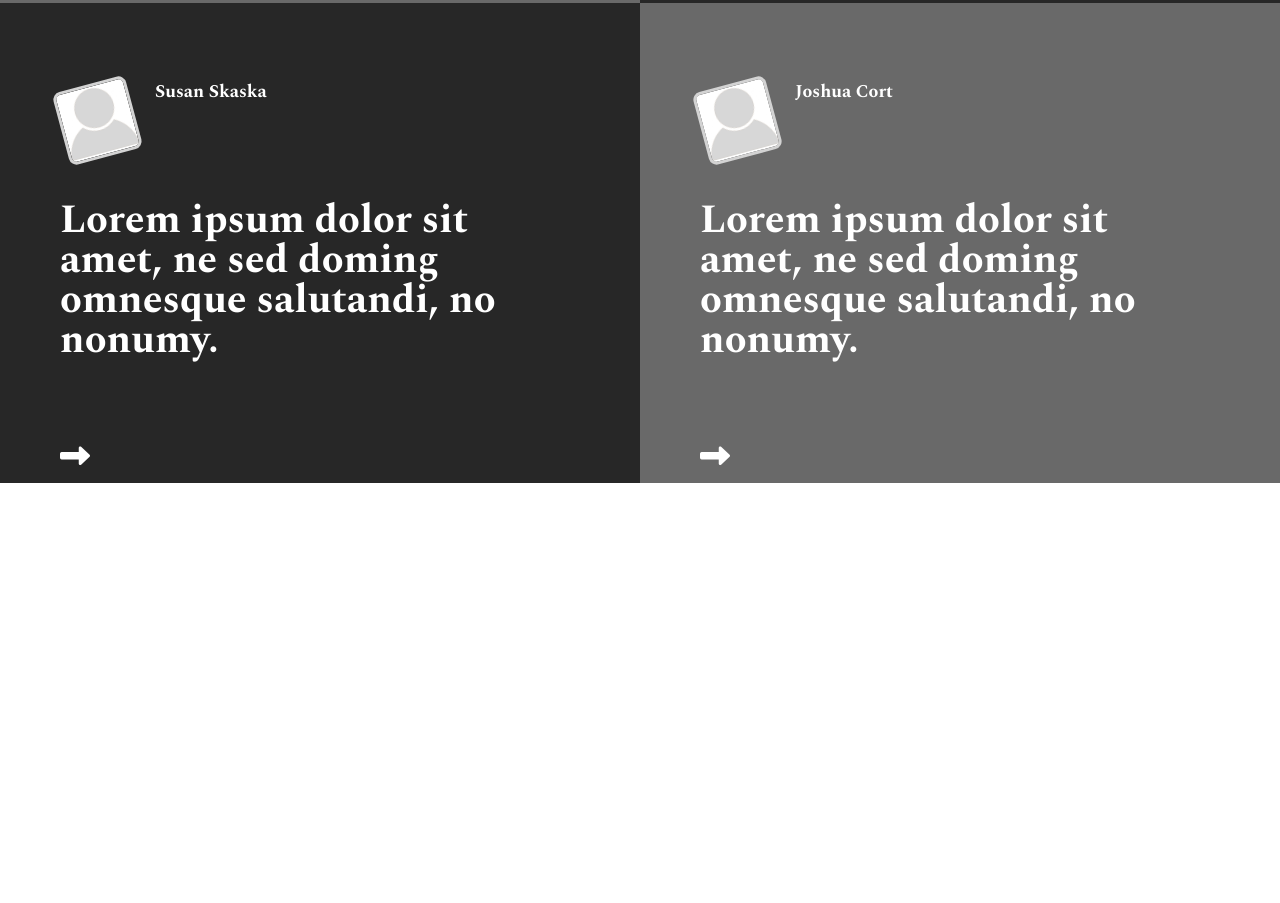
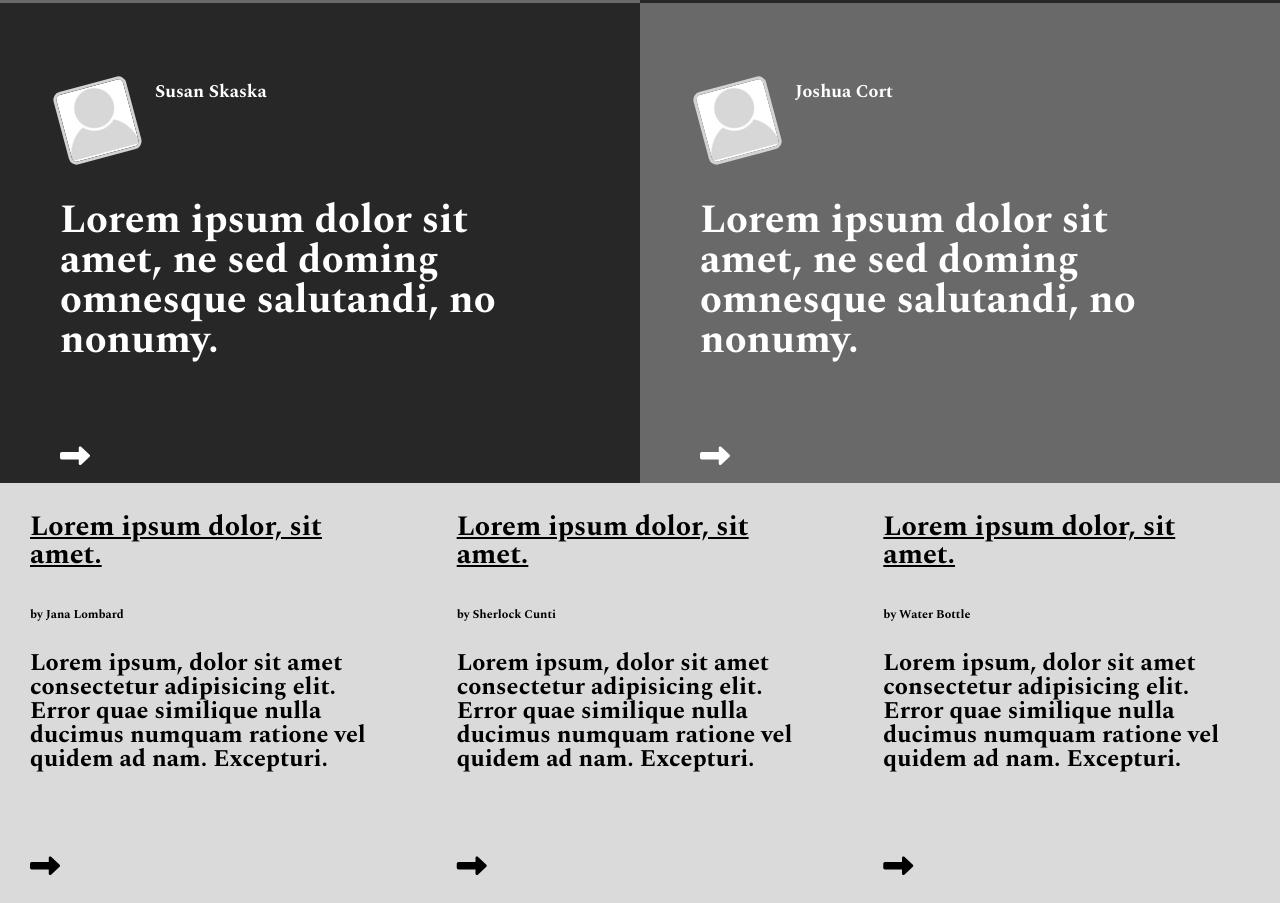
Before and after one commit to eananti/Smashing-Magazine-Heatmap, a plain HTML site: page index.html in a window 1280 px wide. Shown: the part 737-1640 px from the top of the page. Before the commit the page ends 1220 px from the top, so only its background shows below. Drawn offline with nearby package versions, Linux system fonts and the light colour scheme.

Commit message:
Adding the hover article section and style

```diff
--- a/css/style.css
+++ b/css/style.css
@@ -4,7 +4,9 @@
 
 /* navbar */
 
-/* Article grid */
+/* Article flex */
+
+/* grid articles */
 
 /* reset */
 
@@ -360,7 +362,8 @@ article img:hover {
   padding-top: 40px;
 }
 
-.article-flex i {
+.article-flex i,
+.repeat-arts-3 i  {
   font-size: 30px;
   padding-top: 80px;
 }
@@ -368,3 +371,45 @@ article img:hover {
 .article-links-name {
   font-size: 18px;
 }
+
+/* grid articles */
+
+.repeat-arts-3 {
+  grid-template-columns: repeat(3, 1fr);
+  grid-template-rows: 420px;
+  background-color: rgb(218, 218, 218);
+}
+
+.repeat-arts-3 article {
+  padding: 30px 40px;
+  margin: 0 -10px;
+}
+
+.repeat-arts-3 article:first-child:hover {
+  margin-left: 15px;
+}
+
+.repeat-arts-3 article:hover {
+  z-index: 2;
+  background-color: white;
+  transform: scale(1.2, 1.1);
+}
+
+.repeat-arts-3 h4 {
+  font-size: 28px;
+  text-decoration: underline;
+}
+
+.repeat-arts-3 p {
+  margin-top: 30px;
+  font-size: 24px;
+}
+
+.repeat-arts-3 .small {
+  font-size: 12px;
+  margin-top: 40px;
+}
+
+.repeat-arts-3 article p:first-child {
+  font-size: 12px;
+}
--- a/index.html
+++ b/index.html
@@ -100,6 +100,31 @@
           <div><i class="fas fa-long-arrow-alt-right"></i></div>
         </article>
       </section>
+
+      <div class="repeat-arts-3 dgrid z-index-bot">
+        <article><a href="#">
+            <h4>Lorem ipsum dolor, sit amet.</h4>
+            <p class="small">by Jana Lombard</p>
+            <p>Lorem ipsum, dolor sit amet consectetur adipisicing elit. Error quae similique nulla ducimus numquam ratione vel quidem ad nam. Excepturi.</p>
+            <div><i class="fas fa-long-arrow-alt-right"></i></div>
+        </a>
+        </article>
+
+        <article><a href="#">
+          <h4>Lorem ipsum dolor, sit amet.</h4>
+          <p class="small">by Sherlock Cunti</p>
+          <p>Lorem ipsum, dolor sit amet consectetur adipisicing elit. Error quae similique nulla ducimus numquam ratione vel quidem ad nam. Excepturi.</p>
+          <div><i class="fas fa-long-arrow-alt-right"></i></div>
+      </a>
+      </article>
+
+      <article><a href="#">
+        <h4>Lorem ipsum dolor, sit amet.</h4>
+        <p class="small">by Water Bottle</p>
+        <p>Lorem ipsum, dolor sit amet consectetur adipisicing elit. Error quae similique nulla ducimus numquam ratione vel quidem ad nam. Excepturi.</p>
+        <div><i class="fas fa-long-arrow-alt-right"></i></div>
+    </a>
+    </article>
     </div>
   </main>
 
```
